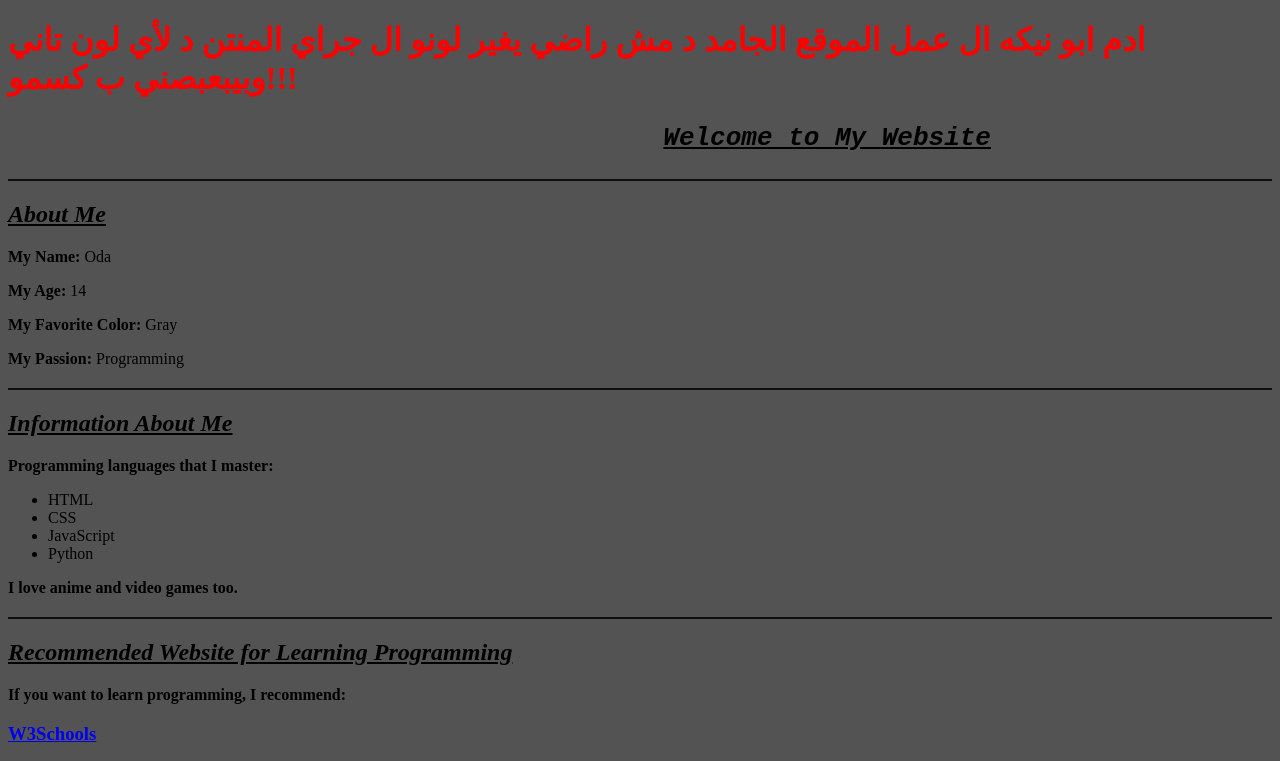
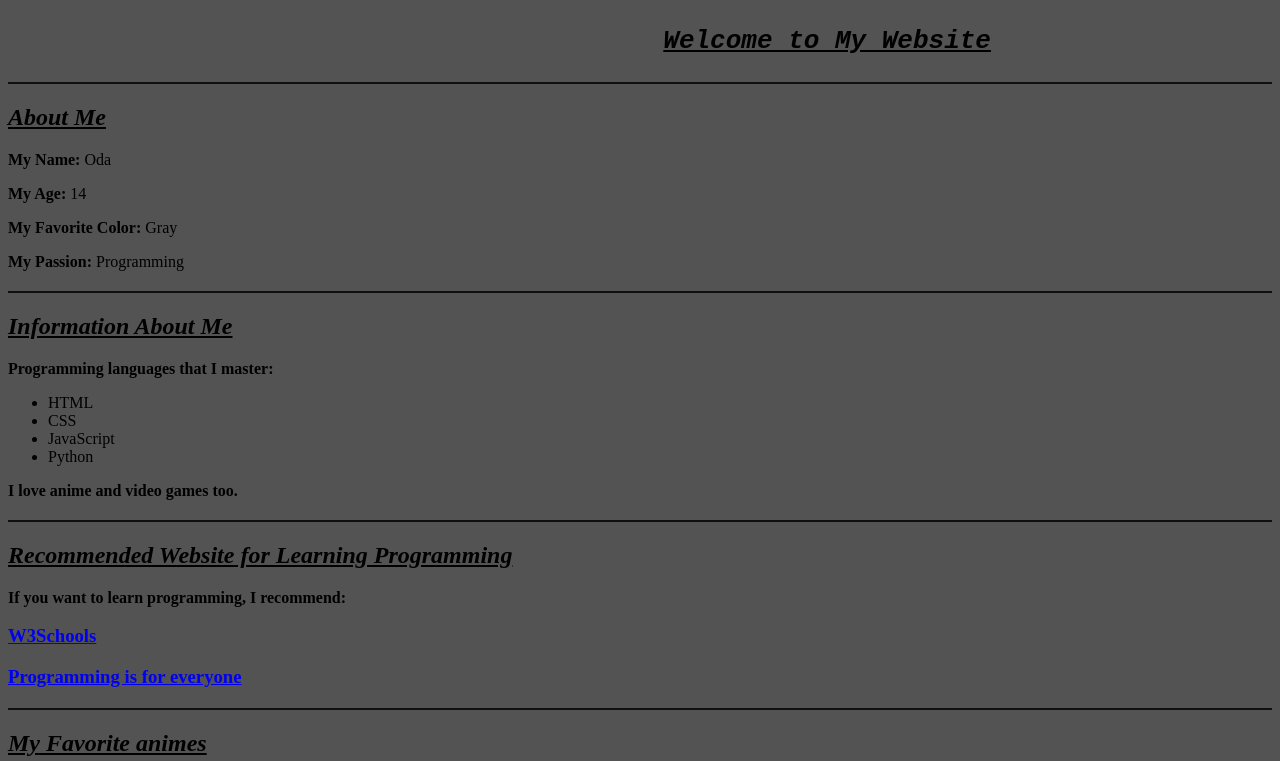
Before and after one commit to moro-num-1/My_Projects, a plain HTML site: page My Favourite Projects/Adam's_secode_project.html in a window 1280 px wide. Shown: the top 761 px of the page. Drawn offline with Linux system fonts and the light colour scheme.

Commit message:
Modefied one file

```diff
--- a/My Favourite Projects/Adam's_secode_project.html
+++ b/My Favourite Projects/Adam's_secode_project.html
@@ -19,7 +19,6 @@
     <title>About Me</title>
 </head>
 <body>
-    <h1 style="text-size:300px;color:red;">ادم ابو نيكه ال عمل الموقع الجامد د مش راضي يغير لونو ال جراي المنتن د لأي لون تاني وبيبعبصني ب كسمو!!!</h1>
     <h1><pre><b>                                          <u><i>Welcome to My Website</i></u></b></pre></h1>
     <hr>
 
```
